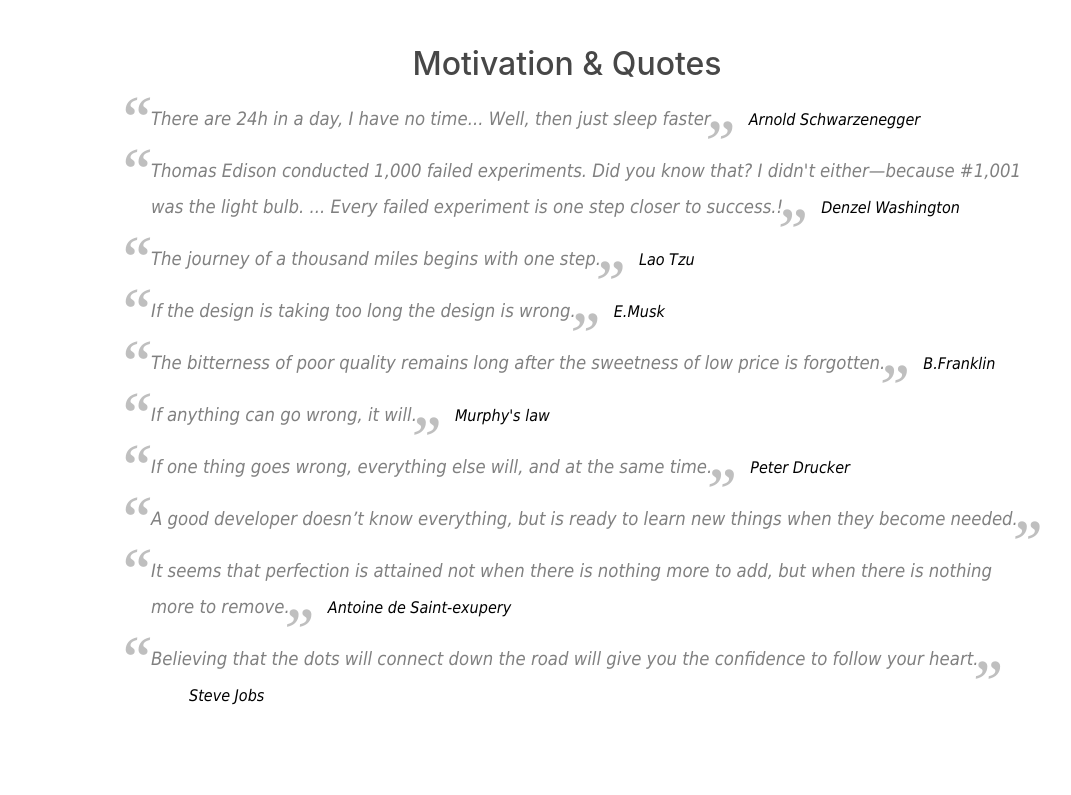
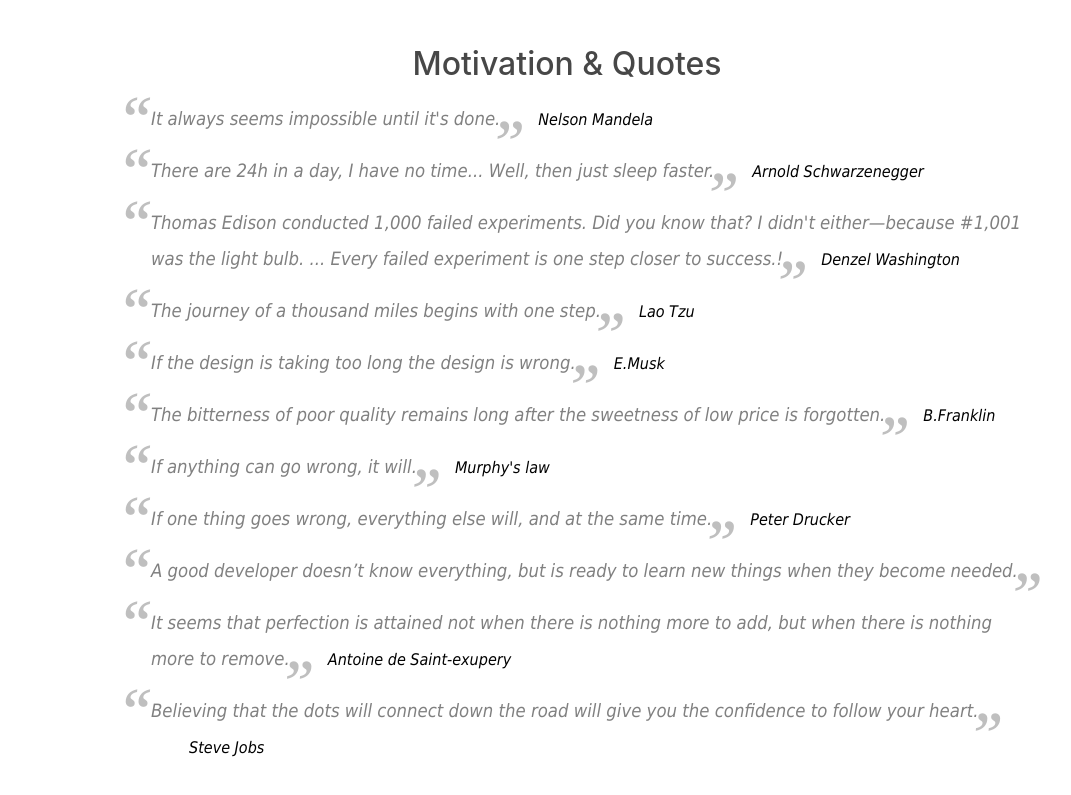
Before and after one commit to GiovanniFalzone/GiovanniFalzone.github.io, a website with bundled scripts: page index.html in a window 1280 px wide. Shown: the part 6268-7063 px from the top of the page, without its empty margins (209-1280 px from the left). Built offline with nearby package versions, Linux system fonts and the light colour scheme; a web font is replaced by a local one.

Commit message:
new quote

```diff
--- a/index.html
+++ b/index.html
@@ -670,7 +670,8 @@
 			<div class="w-100">
 				<h2 class="mb-3 text-center">Motivation &amp; Quotes</h2>
 					<ul class="fa-ul">
-						<li><blockquote class="left"><p>There are 24h in a day, I have no time... Well, then just sleep faster</p><cite>Arnold Schwarzenegger</cite></blockquote></li>
+						<li><blockquote class="left"><p>It always seems impossible until it's done.</p><cite>Nelson Mandela</cite></blockquote></li>
+						<li><blockquote class="left"><p>There are 24h in a day, I have no time... Well, then just sleep faster.</p><cite>Arnold Schwarzenegger</cite></blockquote></li>
 						<li><blockquote class="left"><p>Thomas Edison conducted 1,000 failed experiments. Did you know that? I didn't either—because #1,001 was the light bulb. ... Every failed experiment is one step closer to success.!</p><cite>Denzel Washington</cite></blockquote></li>
 						<li><blockquote class="left"><p>The journey of a thousand miles begins with one step.</p><cite>Lao Tzu</cite></blockquote></li>
 						<li><blockquote class="left"><p>If the design is taking too long the design is wrong.</p><cite>E.Musk</cite></blockquote></li>
```
